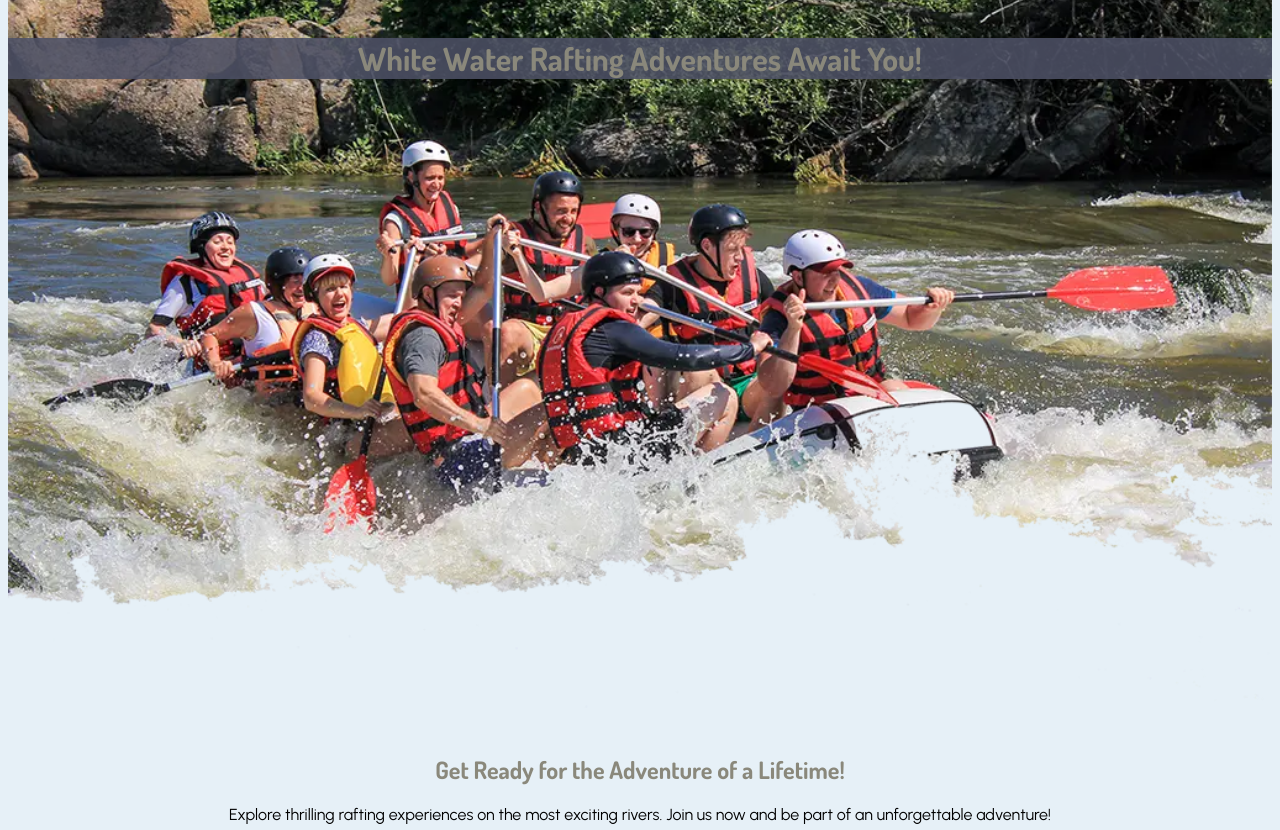
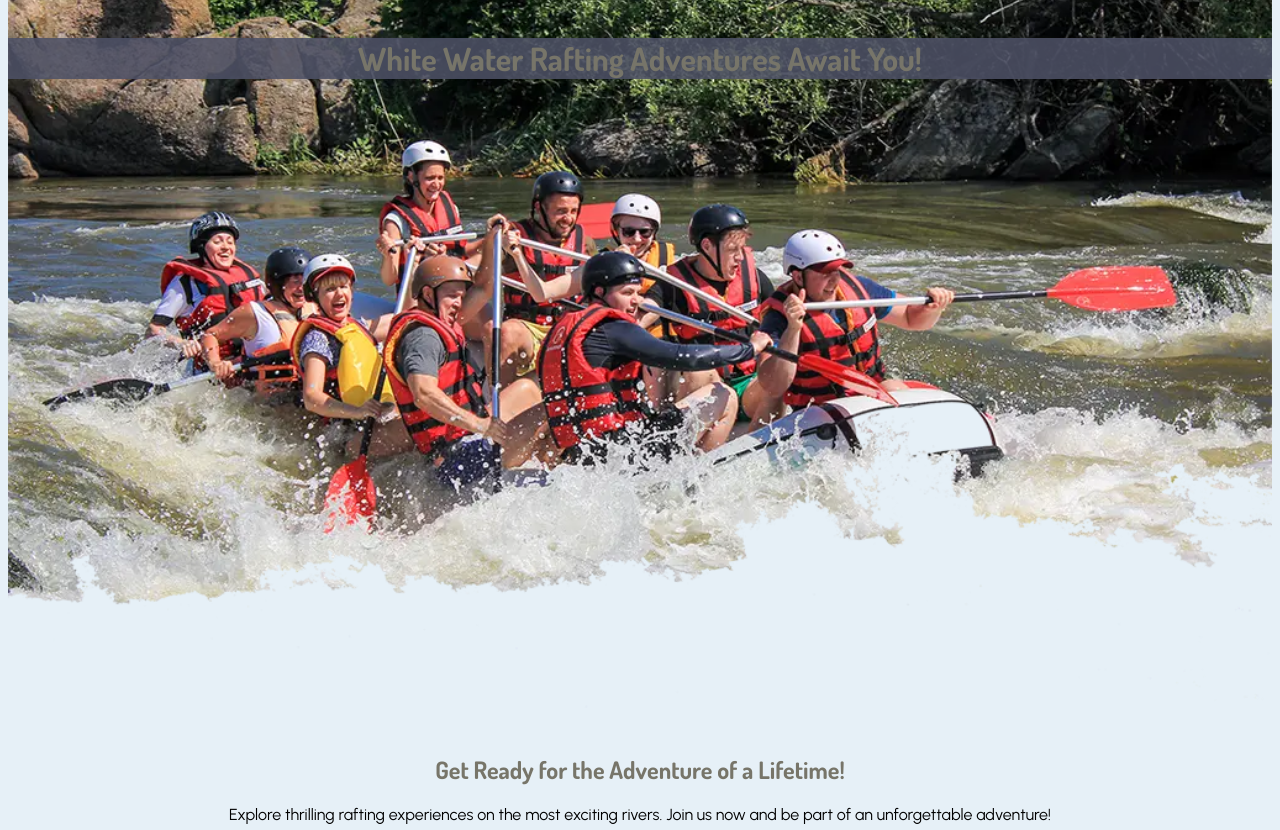
Before and after one commit to fredly11/wdd130, a plain HTML site: page wwr/index.html in a window 1280 px wide. Shown: the part 94-924 px from the top of the page. Drawn offline with Linux system fonts and the light colour scheme.

Commit message:
access 3

```diff
--- a/wwr/styles/rafting.css
+++ b/wwr/styles/rafting.css
@@ -5,13 +5,13 @@
 
 h1 {
     font-family: Dosis;
-    color: #8a887b;
+    color: #777569;
 }
 
 h2 {
     text-align: center;
     font-family: Dosis;
-    color: #8a887b;
+    color: #777569;
 }
 
 header {
```
